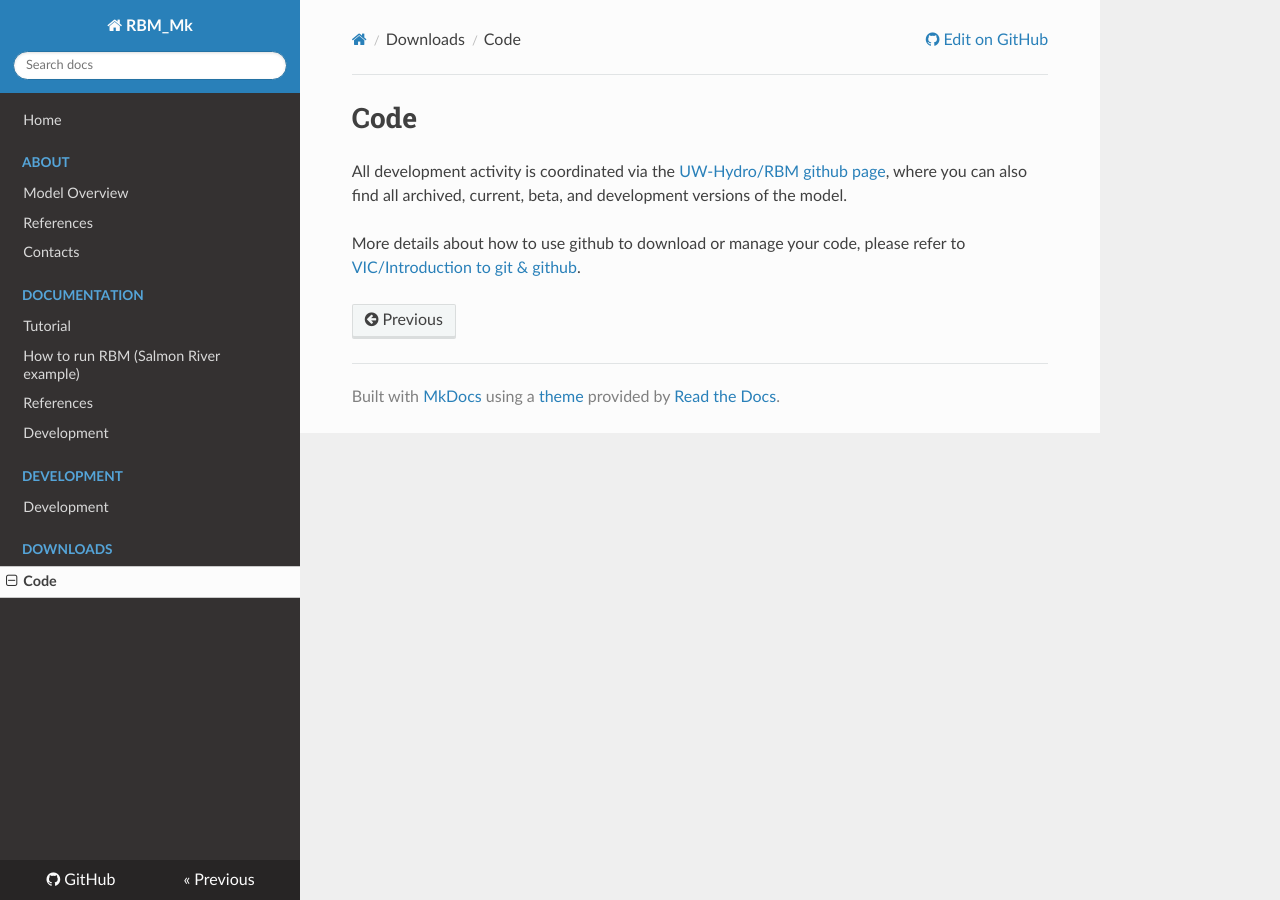
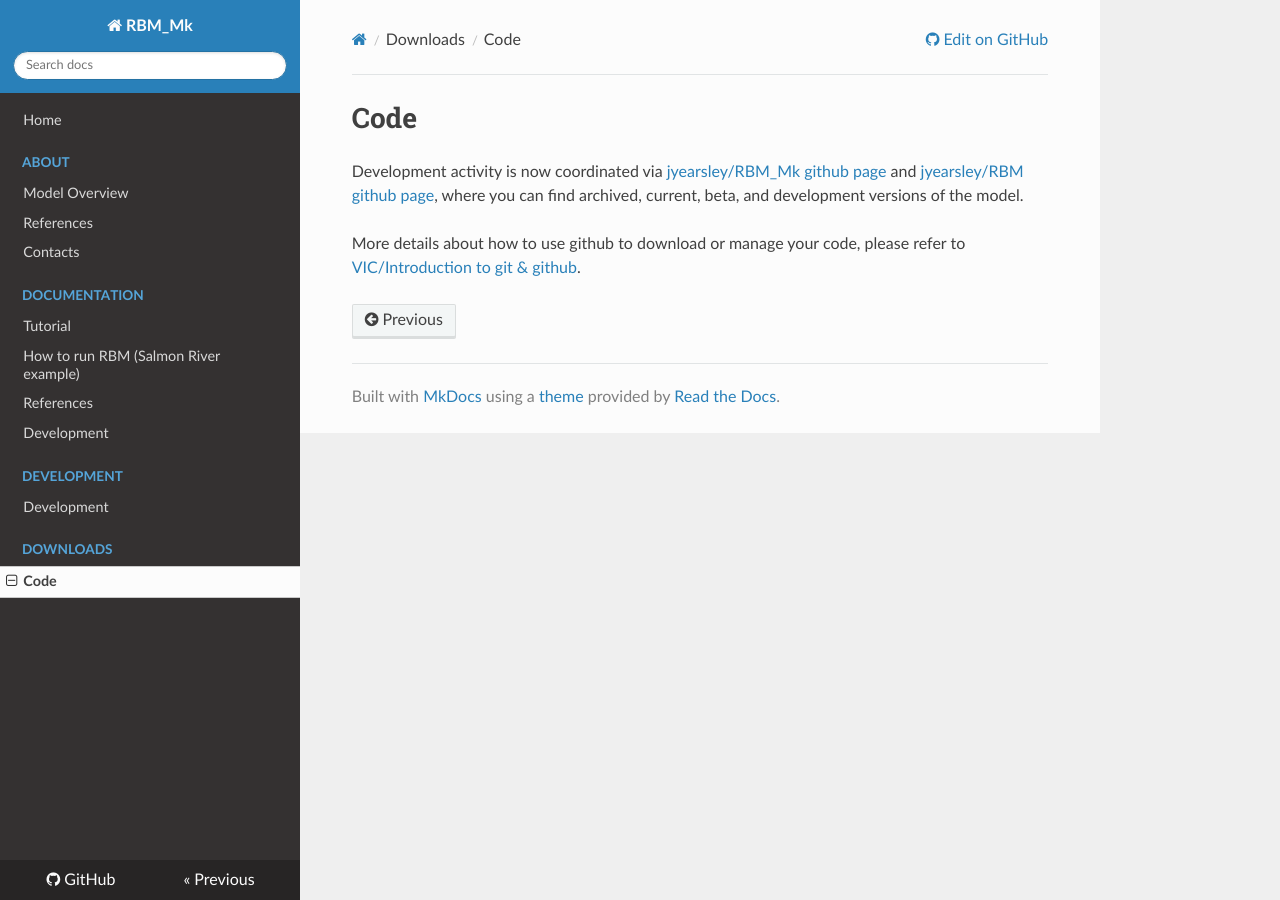
Before and after one commit to jyearsley/RBM_Mk, an MkDocs documentation site: the page built from docs/SourceCode/Code.md, in a window 1280 px wide. Built offline with MkDocs 1.6.1, drawn with Linux system fonts in a browser that asks for light colours; nearby versions of some CDN libraries.

Commit message:
Test -16

```diff
--- a/docs/SourceCode/Code.md
+++ b/docs/SourceCode/Code.md
@@ -1,5 +1,5 @@
 # Code
 
-All development activity is coordinated via the [UW-Hydro/RBM github page](https://github.com/UW-Hydro/RBM), where you can also find all archived, current, beta, and development versions of the model.
+Development activity is now coordinated via [jyearsley/RBM_Mk github page](https://github.com/jyearsley/RBM_Mk) and [jyearsley/RBM github page](https://github.com/jyearsley/RBM), where you can find archived, current, beta, and development versions of the model.
 
 More details about how to use github to download or manage your code, please refer to [VIC/Introduction to git & github](http://vic.readthedocs.io/en/develop/Development/working-with-git/).
```
